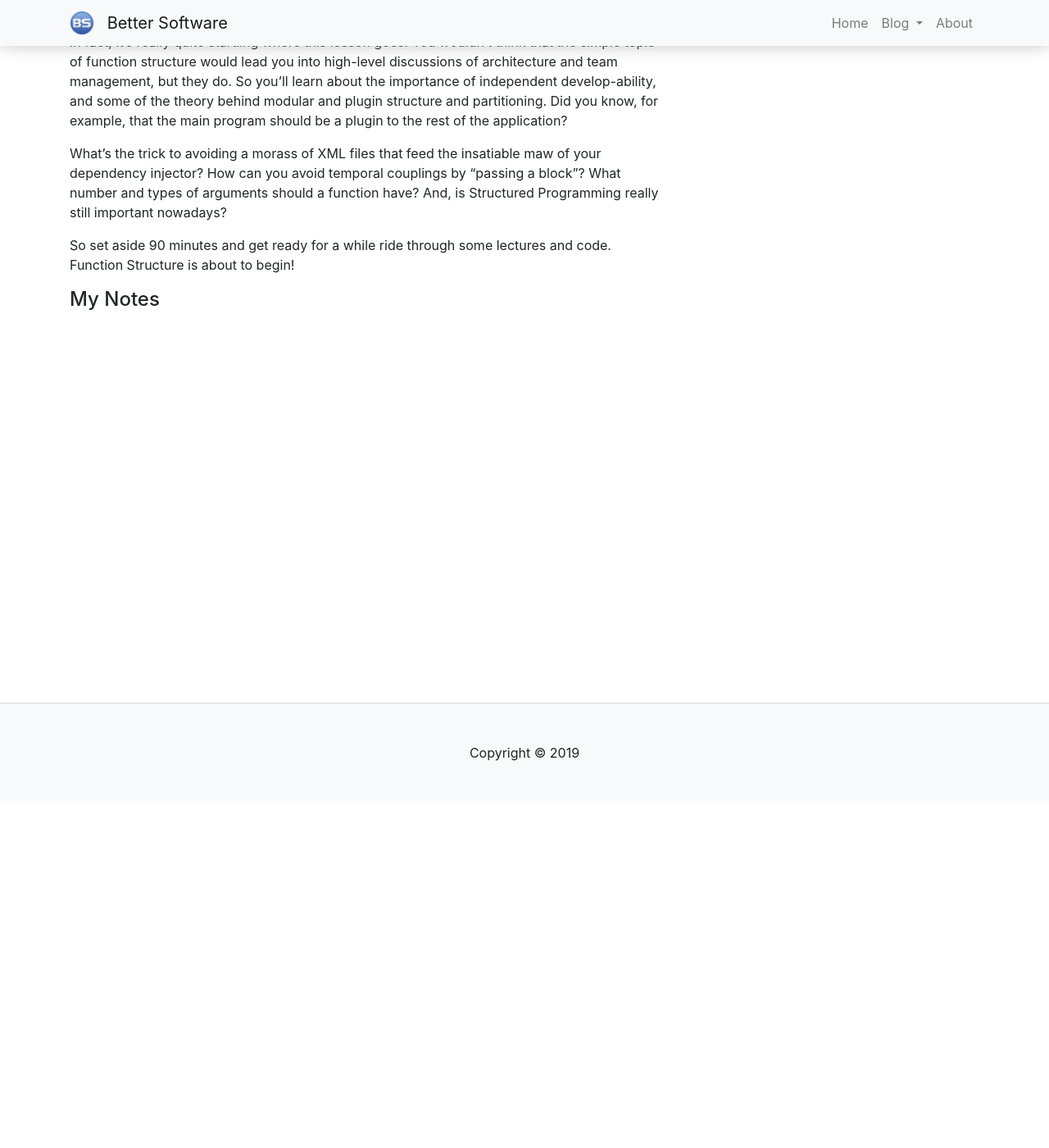
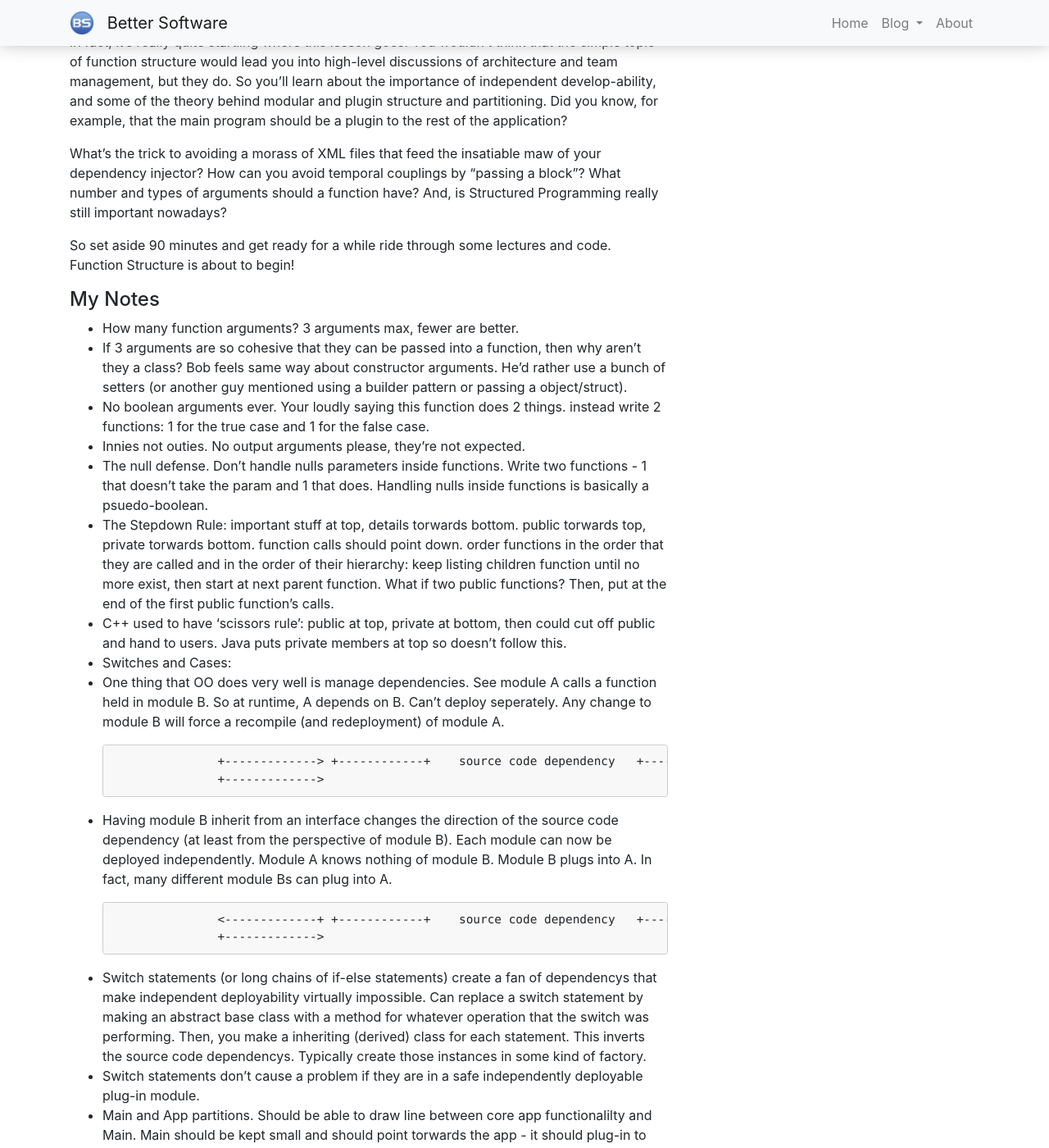
Before and after one commit to aroques/aroques.github.io, a Jekyll site: the page built from _posts/2020-02-09-clean-code-ep4.md, in a window 1280 px wide and 1400 px high, scrolled down 423 px. Shown: the whole window at 82% size. Built offline with Jekyll 4.4.1, drawn with Linux system fonts in a browser that asks for light colours; before the commit the page ends 931 px from its top, so only the background shows below that; some of the changed text lies outside the part shown.

Commit message:
Add half of episode 4 post

```diff
--- a/_posts/2020-02-09-clean-code-ep4.md
+++ b/_posts/2020-02-09-clean-code-ep4.md
@@ -1,7 +1,7 @@
 ---
 layout: post
 title: 'Episode 4: Function Stucture'
-categories: [clean-code, software development]
+categories: [clean code, clean code fundamentals, software development]
 date: 2020-02-09 19:50:00
 ---
 
@@ -18,3 +18,49 @@ So set aside 90 minutes and get ready for a while ride through some lectures and
 <!--more-->
 
 #### My Notes
+- How many function arguments? 3 arguments max, fewer are better.
+- If 3 arguments are so cohesive that they can be passed into a function, then why aren't they a class? Bob feels same way about constructor arguments. He'd rather use a bunch of setters (or another guy mentioned using a builder pattern or passing a object/struct).
+- No boolean arguments ever. Your loudly saying this function does 2 things. instead write 2 functions: 1 for the true case and 1 for the false case.
+- Innies not outies. No output arguments please, they're not expected.
+- The null defense. Don't handle nulls parameters inside functions. Write two functions - 1 that doesn't take the param and 1 that does. Handling nulls inside functions is basically a psuedo-boolean.
+- The Stepdown Rule: important stuff at top, details torwards bottom. public torwards top, private torwards bottom. function calls should point down. order functions in the order that they are called and in the order of their hierarchy: keep listing children function until no more exist, then start at next parent function. What if two public functions? Then, put at the end of the first public function's calls.
+- C++ used to have 'scissors rule': public at top, private at bottom, then could cut off public and hand to users. Java puts private members at top so doesn't follow this.
+- Switches and Cases:
+- One thing that OO does very well is manage dependencies. See module A calls a function held in module B. So at runtime, A depends on B. Can't deploy seperately. Any change to module B will force a recompile (and redeployment) of module A.
+
+                     +------------->
++------------+    source code dependency   +------------+
+|            |                             |            |
+|            |                             |            |
+|            |                             |            |
+|     A      |       +------------->       |     B      |
+|            |                             |            |
+|            |                             |            |
+|            |                             |            |
++------------+     run time dependency     +------------+
+                     +------------->
+
+- Having module B inherit from an interface changes the direction of the source code dependency (at least from the perspective of module B). Each module can now be deployed independently. Module A knows nothing of module B. Module B plugs into A. In fact, many different module Bs can plug into A.
+
+                     <-------------+
++------------+    source code dependency   +------------+
+|            |                             |            |
+|            |          +-------+          |            |
+|            |          |       |          |            |
+|     A      |  +-----> |   I   | <-----+  |     B      |
+|            |          |       |          |            |
+|            |          +-------+          |            |
+|            |                             |            |
++------------+     run time dependency     +------------+
+                     +------------->
+
+- Switch statements (or long chains of if-else statements) create a fan of dependencys that make independent deployability virtually impossible. Can replace a switch statement by making an abstract base class with a method for whatever operation that the switch was performing. Then, you make a inheriting (derived) class for each statement. This inverts the source code dependencys. Typically create those instances in some kind of factory.
+- Switch statements don't cause a problem if they are in a safe independently deployable plug-in module.
+- Main and App partitions. Should be able to draw line between core app functionalilty and Main. Main should be kept small and should point torwards the app - it should plug-in to the app. This is called dependency injection.
+- Want a system of independent deployable modules. A system that is independently deployable is also independently developable - teams can work independently.
+- Paradigms: functional, structured, and object-oriented.
+- Functional programming: First to be invented (1957) with LISP. Last to become popular. No assignment statements. Instead of setting value into variables, pass those values as arguments into functions. Instead of looping over variables you recurse thorugh a set of function arguments. Given same input, will always return same output. System state doesn't matter. No side effects.
+- Side Effects: when a function changes system state outside of the function. Makes systems difficult to understand and consistent source of errors. Example, open before close, new before delete. This is called temporal coupling. Can eliminate temporal coupling by 'passing a block': having a function open a file, perform the operation, then close the file. This leaves the system in the same state that it was before. Our goal is not to eliminate side effects, but to impose discipline on where and when they happen. We want to be able to cause side effects like writing to files.
+- Command Query Seperation:
+
+stopping at 47:30
```
Also changed, not shown: _posts/2019-11-17-clean-code-ep0.md (+1 -1 lines), _posts/2020-01-26-clean-code-ep1.md (+1 -1 lines), _posts/2020-01-26-clean-code-ep2.md (+1 -1 lines), _posts/2020-02-08-clean-code-ep3.md (+1 -1 lines), img/posts/main-and-app-partitions.PNG (added).
